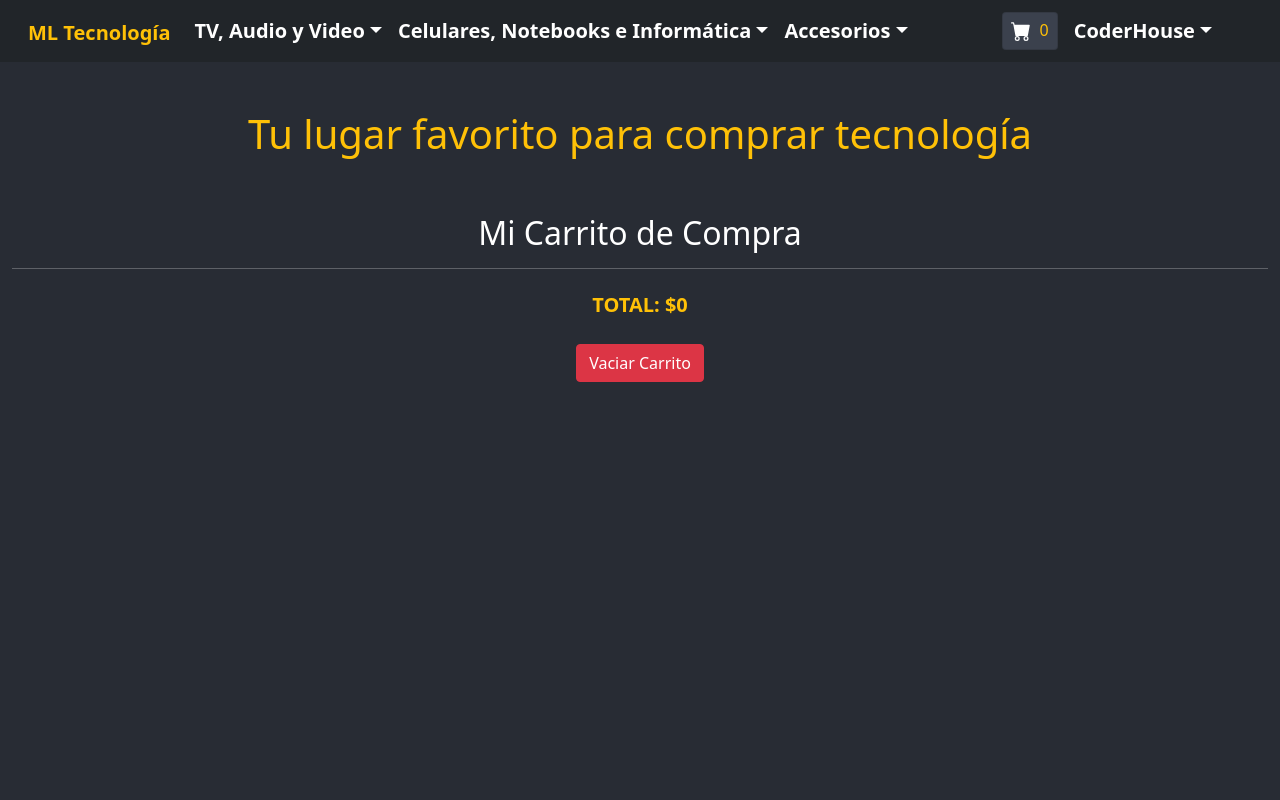
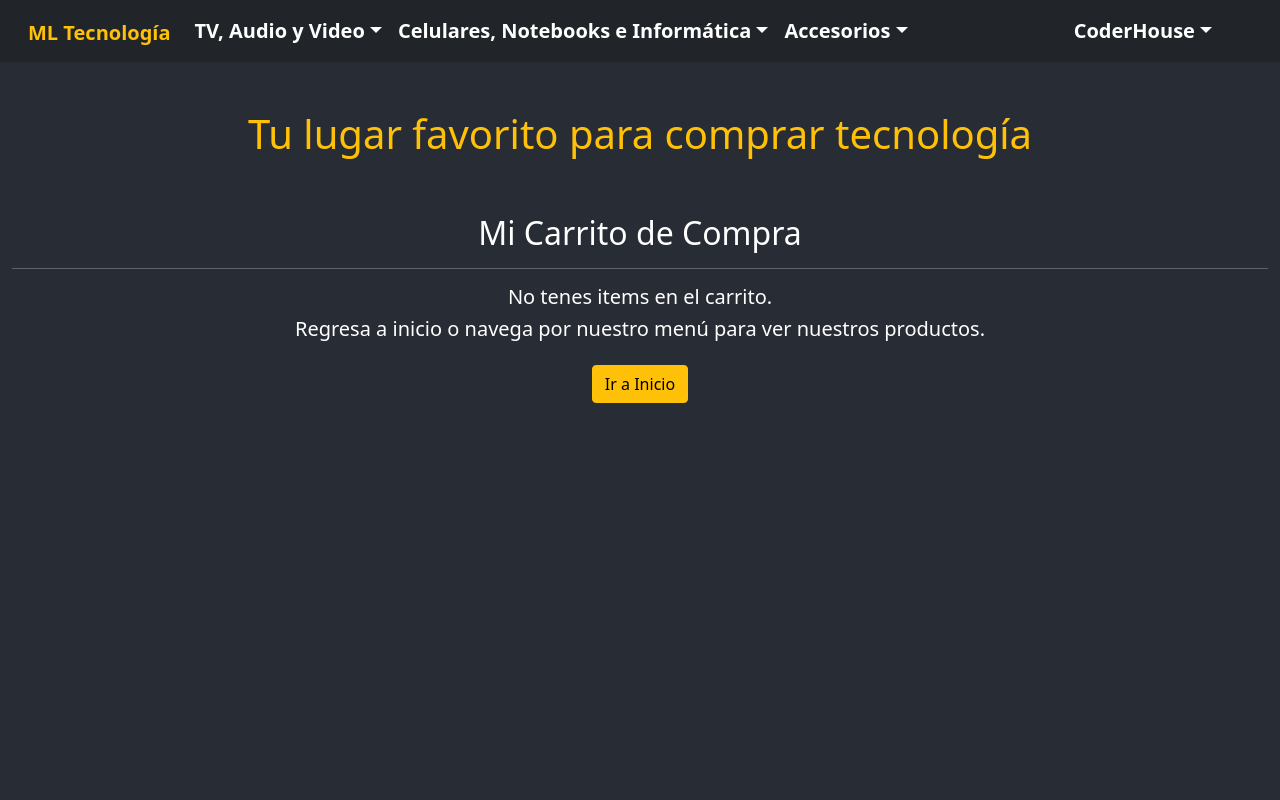
Before and after one commit to Macalui00/ml-tecnologia, a React (Create React App) app: page /cart in a window 1280 px wide. Shown: the top 800 px of the page. Built offline with nearby package versions, Linux system fonts and the light colour scheme.

Commit message:
update desafio martes

```diff
--- a/src/components/CardWidget/CardWidget.css
+++ b/src/components/CardWidget/CardWidget.css
@@ -4,7 +4,14 @@ h1,h2,h3,h4,h5,h6{
 h4{
     font-size: 16px;
 }
-.cardW{
+.widget{
     cursor: pointer;
     background-color: #3b414d;
+    opacity: 1;
+    visibility: visible;
+    transition: all .3s ease-in-out;
 }
+.widget-hidden{
+    opacity: 0;
+    visibility: hidden;
+}
--- a/src/components/CardWidget/CardWidget.js
+++ b/src/components/CardWidget/CardWidget.js
@@ -9,7 +9,7 @@ const CardWidget = () => {
 
     return (
         <Link to={"/cart"}>
-            <Card className='cardW mt-1'>
+            <Card className={`widget mt-1 ${totalQuantity() === 0 ? 'widget-hidden' : '' }`}>
                 <Card.Body className='d-flex p-2 m-0  justify-content-center'>
                     <BsFillCartFill color='white' className='mb-0 fs-5'/>
                     <h4 className='mb-0 ms-2 text-warning'>{totalQuantity()}</h4>
--- a/src/components/Cart/Cart.js
+++ b/src/components/Cart/Cart.js
@@ -1,27 +1,36 @@
 import { useCartContext } from "../Context/CartContext";
 import { Button, Container} from "react-bootstrap";
-// import { BsFillTrashFill } from "react-icons/bs";
-// import { InputGroup } from "react-bootstrap";
-// import { BsPlus, BsDash } from "react-icons/bs";
 import CartDetail from "../CartDetail/CartDetail";
-import { useState } from "react";
+import { Link } from "react-router-dom";
 
 const Cart = () => {
     const {cart, totalPrice, emptyCart} = useCartContext();
-    // const [totalPrecio, setTotalPrecio] = useState(totalPrice());
+    console.log(cart.length)
 
     return (
-        <Container className="my-5 container-sm">
+        <Container className="container-sm my-5 container-fluid">
             <h2>Mi Carrito de Compra</h2>
             <hr/>
-            <div className="text-left">
-            {
-                cart.map((item) => (
-                    <CartDetail key={item.id} item={item}/>
-                ))
-            }</div>
-            <h4 className="fs-5 text-warning fw-bold my-4">TOTAL: ${totalPrice()}</h4>
-            <Button onClick={emptyCart} className="btn btn-danger">Vaciar Carrito</Button>
+
+            {   (cart.length !== 0 ) ?
+                    cart.map((item) => (
+                        <CartDetail key={item.id} item={item}/>
+                    ))
+                :
+                    <div>
+                        <h5  className="mt-3">No tenes items en el carrito.</h5>
+                        <h5>Regresa a inicio o navega por nuestro menú para ver nuestros productos.</h5>
+                        <Link to={"/"} className="btn btn-warning my-3">Ir a Inicio</Link>
+                    </div>
+            }
+            {   (cart.length !== 0 ) ?
+                    <div>
+                        <h4 className="fs-5 text-warning fw-bold my-4">TOTAL: ${totalPrice()}</h4>
+                        <Button onClick={emptyCart} className="btn btn-danger">Vaciar Carrito</Button>
+                    </div>
+                :
+                    <div></div>
+            }
 
         </Container>
 
--- a/src/components/CartDetail/CartDetail.js
+++ b/src/components/CartDetail/CartDetail.js
@@ -1,14 +1,12 @@
 import { useCartContext } from "../Context/CartContext";
 import { Button } from "react-bootstrap";
 import { BsFillTrashFill } from "react-icons/bs";
-// import { InputGroup } from "react-bootstrap";
-// import { BsPlus, BsDash } from "react-icons/bs";
 import { useState } from "react";
 import ItemCount from "../ItemCount/ItemCount";
 
 const CartDetail = ({item}) => {
 
-    const {removeItem, alterQuantity, totalPrice} = useCartContext();
+    const {removeItem, alterQuantity} = useCartContext();
 
     const [cantidad, setCantidad] = useState(item.cantidad);
 
@@ -23,11 +21,9 @@ const CartDetail = ({item}) => {
         setPrecio(itemToCart.precio * itemToCart.cantidad);
     }
 
-
     return (
         <div key={item.id} className="my-2">
             <h3 className='fw-bold text-warning fs-4'>{item.nombre}</h3>
-            {/* <p className="fs-5"><span className='fw-bold'>Cantidad: </span>{cantidad}</p> */}
             {
                 <ItemCount
                     tipo={'cart'}
--- a/src/components/ItemDetail/ItemDetail.js
+++ b/src/components/ItemDetail/ItemDetail.js
@@ -41,7 +41,6 @@ const ItemDetail = ({item}) => {
                 </Col>
                 <Card style={{ width: '30rem' }} className='me-3 ms-3 mb-3 p-0 card2'>
                     <Card.Header className='card-header card-header2'><Card.Title className='fw-bold text-warning mb-0 fs-3'>{item.nombre}</Card.Title></Card.Header>
-                    {/* <Card.Img variant="top" src={item.img} alt={item.nombre}/>  */}
                     <Card.Body className="ms-5 me-5">
                         <p className="text-white fs-5">{item.desc}</p>
                         <h3 className='fw-bold text-success fs-4'>Precio: ${item.precio}</h3>
```
